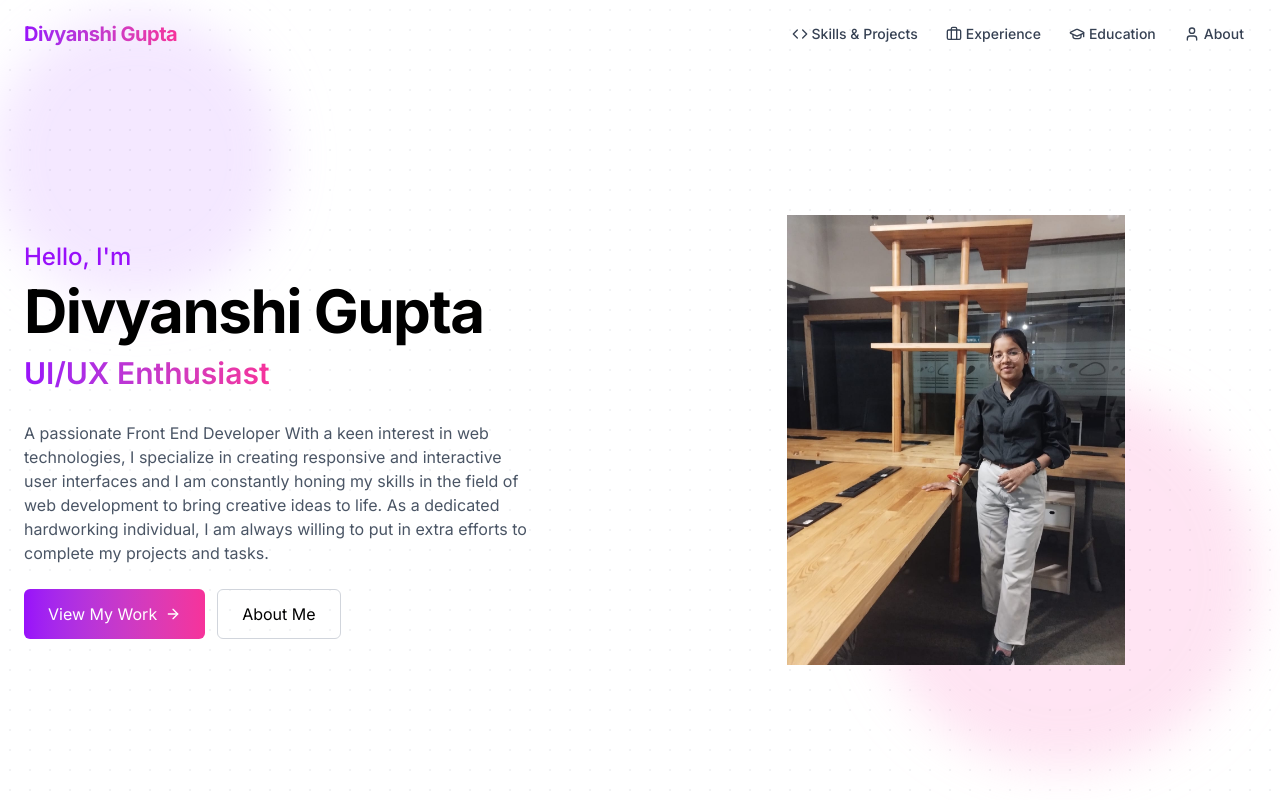
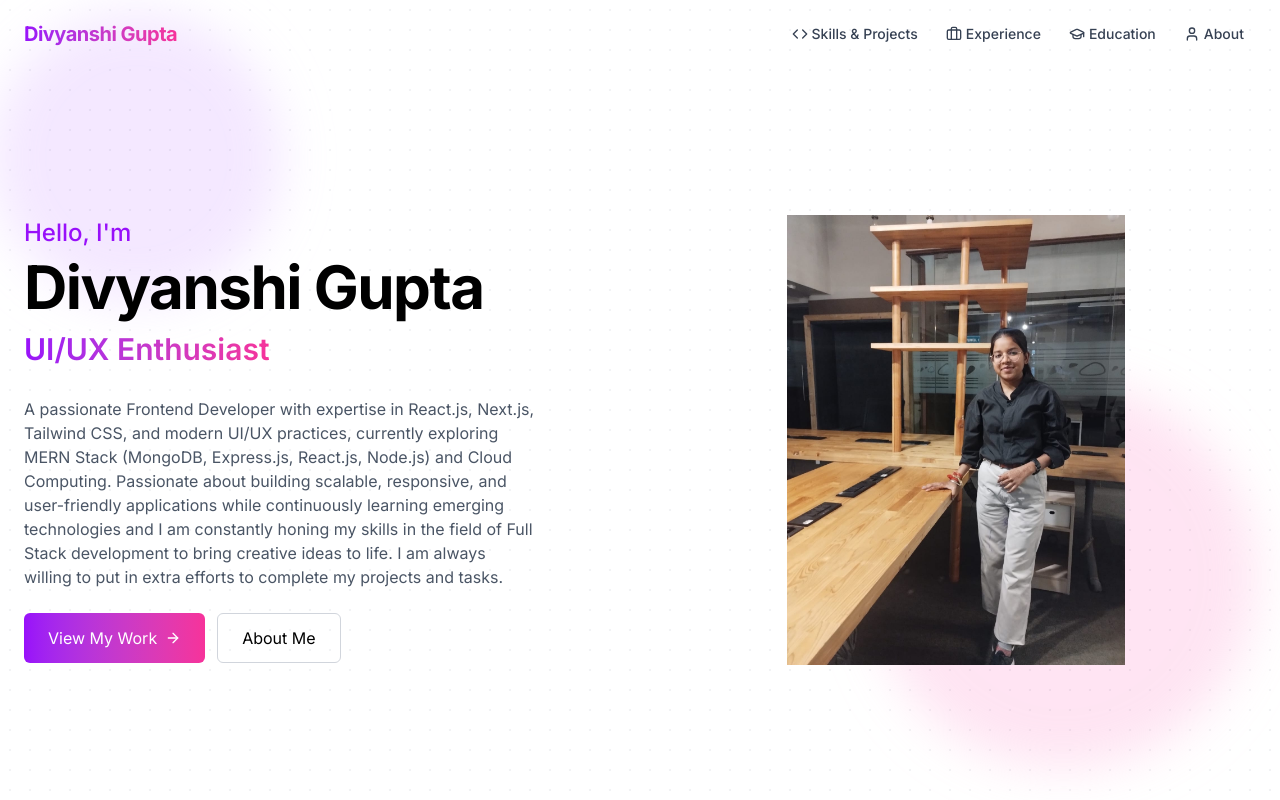
Before and after one commit to DivyanshiGupta-18/div-portfolio, a Next.js app: page / in a window 1280 px wide. Shown: the top 800 px of the page. Built offline with nearby package versions, Linux system fonts and the light colour scheme.

Commit message:
new details add on

```diff
--- a/components/about-section.tsx
+++ b/components/about-section.tsx
@@ -58,7 +58,7 @@ export default function AboutSection() {
                   I am Divyanshi Gupta, a passionate Front-End Developer currently pursuing my MCA in Cloud Computing from Manipal University, Jaipur. I specialize in building responsive, user-friendly interfaces with a strong focus on UI/UX and modern web technologies.
                 </p>
                 <p>
-                  Having completed my BCA from Modern Degree College, I have built a solid academic foundation and am now deepening my understanding of cloud technologies and scalable systems through my postgraduate studies.
+                  Currently, I’m expanding into Full Stack Development (MERN Stack) and exploring Cloud Computing (AWS & Azure basics) to build end-to-end, production-ready solutions.
                 </p>
                 <p>
                   I aim to grow into a Full Stack & Cloud-ready Developer, combining frontend expertise with backend and cloud knowledge to deliver impactful digital products.
--- a/components/animated-text.tsx
+++ b/components/animated-text.tsx
@@ -3,7 +3,7 @@
 import { useState, useEffect } from "react"
 import { motion, AnimatePresence } from "framer-motion"
 
-const titles = ["Front-End Developer", "UI/UX Enthusiast", "React.js Developer", "Web Designer", "Java Developer"]
+const titles = ["Front-End Developer", "UI/UX Enthusiast", "React.js Developer", "Web Developer", "Java Developer", "Backend Developer", "Full Stack Developer"]
 
 export default function AnimatedText() {
   const [currentIndex, setCurrentIndex] = useState(0)
--- a/components/hero-section.tsx
+++ b/components/hero-section.tsx
@@ -88,7 +88,7 @@ export default function HeroSection() {
               transition={{ delay: 0.8, duration: 0.8 }}
               className="text-gray-600 max-w-lg"
             >
-              A passionate Front End Developer With a keen interest in web technologies, I specialize in creating responsive and interactive user interfaces and I am constantly honing my skills in the field of web development to bring creative ideas to life. As a dedicated hardworking individual, I am always willing to put in extra efforts to complete my projects and tasks.
+              A passionate Frontend Developer with expertise in React.js, Next.js, Tailwind CSS, and modern UI/UX practices, currently exploring MERN Stack (MongoDB, Express.js, React.js, Node.js) and Cloud Computing. Passionate about building scalable, responsive, and user-friendly applications while continuously learning emerging technologies and I am constantly honing my skills in the field of Full Stack development to bring creative ideas to life. I am always willing to put in extra efforts to complete my projects and tasks.
             </motion.p>
 
             <motion.div
--- a/components/projects-section.tsx
+++ b/components/projects-section.tsx
@@ -7,7 +7,7 @@ const projects = [
    {
     title: "Whatsnew",
     description: "Whatsnew fashion e-commerce website designed to showcase and sell trending clothing and accessories for men and women. It features dynamic product listings, category-wise deals, and user interaction elements like add-to-cart and wishlist. The site combines a stylish front-end with a robust back-end for managing inventory, orders, and user accounts.",
-    technologies: ["Next.js", "Tailwind CSS", "Typescript", "Javascript"],
+    technologies: ["Next.js", "Tailwind CSS", "Typescript", "Javascript", "Node", "Express"],
     demoLink: "https://whatsnew-three.vercel.app/",
     githubLink: "https://github.com/DivyanshiGupta-18/Whatsnew",
     image: "/images/Whatsnew.png",
@@ -15,7 +15,7 @@ const projects = [
   {
     title: "Instant-Care",
     description: "Instant-Care is a smart, full-stack healthcare platform that combines real-time emergency response, AI-driven diagnosis through LLM, hospital and blood bank locators, and personalized Ayurvedic wellness insights for faster, holistic care.",
-    technologies: ["React.js", "Bootstrap", "Node js", "Google Map API", "Typescript"],
+    technologies: ["React.js", "Bootstrap", "Node", "Google Map API", "Express", "Gemini API"],
     demoLink: "https://instant-care.vercel.app/",
     githubLink: "https://github.com/DivyanshiGupta-18/Instant-Care",
     image: "/images/Instant-Care.png",
@@ -23,7 +23,7 @@ const projects = [
   {
     title: "Spoon & Fork",
     description: "Spoon & Fork is an interactive recipe platform that enhances your cooking journey with the power of technology. It integrates Map API to find nearby restaurants, FlavorDB for smart ingredient pairing, and RecipeDB for a wide variety of global recipes. With features like AI assistance, recipe filtering, and ingredient delivery, it’s your go-to destination for discovering, learning, and enjoying food like never before.",
-    technologies: ["React.js" , "Tailwind CSS", "Node js"],
+    technologies: ["React.js" , "Tailwind CSS", "Node", "Express", "MongoDB"],
     demoLink: "https://spoon-and-fork.vercel.app/",
     githubLink: "https://github.com/DivyanshiGupta-18/spoon-fork",
     image: "/images/Spoon & Fork.png",
@@ -31,7 +31,7 @@ const projects = [
   {
     title: "Job-dhundo",
     description: "Job Dhundo is an AI-powered job search platform that helps users find their dream jobs effortlessly. Users can upload their resume to receive personalized job recommendations, track applied positions, and explore opportunities at top companies—all in a seamless, interactive experience.",
-    technologies: ["Next.js", "Tailwind CSS", "Node.js" ],
+    technologies: ["Next.js", "Tailwind CSS", "Node", "Express" ],
     demoLink: "https://job-dhundo-virid.vercel.app/",
     githubLink: "https://github.com/DivyanshiGupta-18/job-dhundo",
     image: "/images/Job-dhundo.png",
--- a/components/skills-section.tsx
+++ b/components/skills-section.tsx
@@ -29,8 +29,8 @@ const skills = [
   { name: "React.js", icon: <Code className="h-6 w-6" />, color: "bg-cyan-100 text-cyan-600" },
   { name: "Next.js", icon: <Braces className="h-6 w-6" />, color: "bg-black text-white" },
   { name: "Tailwind CSS", icon: <Wind className="h-6 w-6" />, color: "bg-teal-100 text-teal-600" },
+  { name: "GitHub", icon: <Github className="h-6 w-6" />, color: "bg-gray-200 text-gray-800" },
   { name: "Git", icon: <GitBranch className="h-6 w-6" />, color: "bg-orange-50 text-orange-500" },
-  { name: "GitHub", icon: <Github className="h-6 w-6" />, color: "bg-gray-200 text-gray-800" },
   { name: "Figma", icon: <Figma className="h-6 w-6" />, color: "bg-pink-100 text-pink-600" },
   { name: "VS Code", icon: <TerminalSquare className="h-6 w-6" />, color: "bg-blue-100 text-blue-700" },
   { name: "Java", icon: <Coffee className="h-6 w-6" />, color: "bg-red-100 text-red-600" },
```
